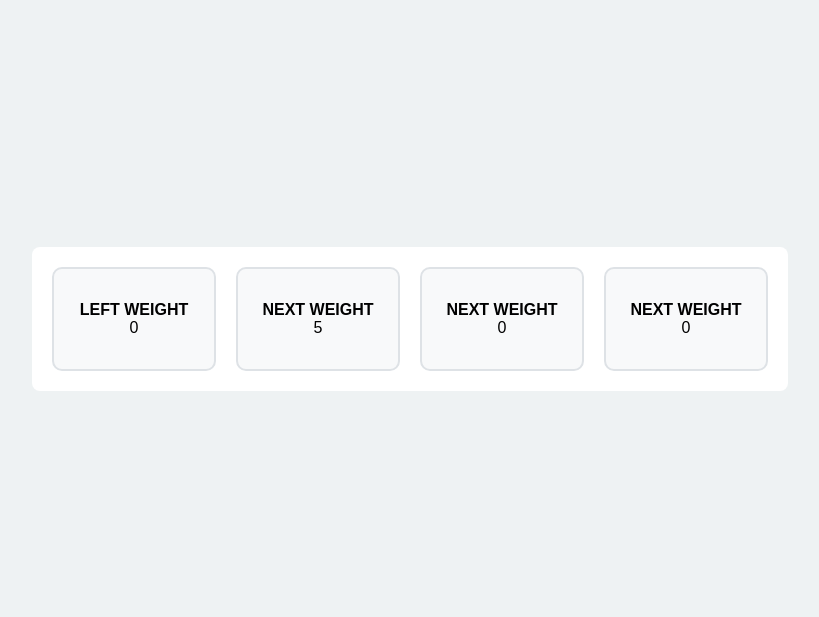
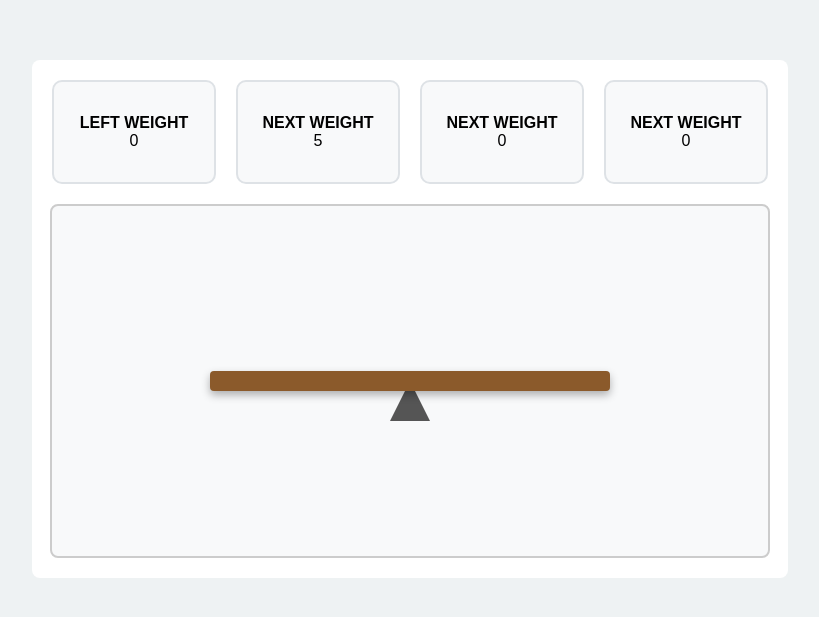
Before and after one commit to ensarterzi54/Ensar-Terzi-SeesawSimulation, a plain HTML site: page index.html in a window 1280 px wide. Shown: the part 101-718 px from the top of the page, without its empty margins (230-1049 px from the left). Drawn offline with Linux system fonts and the light colour scheme.

Commit message:
circle in preview area

```diff
--- a/index.html
+++ b/index.html
@@ -29,6 +29,13 @@
                 <span class="value">0</span>
             </div>
         </div>
+
+        <div class="main-clickable">
+            <div class="clickable">
+                <div class="plank"></div>
+                <div class="pivot"></div>
+            </div>
+        </div>
     </div>
 
     <script src="index.js"></script>
--- a/index.js
+++ b/index.js
@@ -13,6 +13,27 @@ document.addEventListener('DOMContentLoaded', () => {
     document.querySelector(".box3 .value").textContent = data["Right Weight"]
     document.querySelector(".box4 .value").textContent = data["Tilt Angle"]
 
+    const plank = document.querySelector(".plank");
+    const clickable = document.querySelector(".clickable");
+    const resetButton = document.querySelector(".resetButton");
+    let circleCount = 0; // Yuvarlakların konumunu takip etmek için
 
+    let previewCircle = document.createElement("div");
+    previewCircle.className = "preview-circle";
+    plank.appendChild(previewCircle);
 
+    clickable.addEventListener("mousemove", (event) => {
+        console.log("Mouse move");
+        const rect = clickable.getBoundingClientRect();
+        const hoverX = event.clientX - rect.left;
+        previewCircle.style.left = hoverX - 20 + "px";
+        previewCircle.innerHTML = data["Next Weight"];
+        previewCircle.style.opacity = "1";
+    });
+
+    // Mouse clickable'dan çıkınca preview kaybolsun
+    clickable.addEventListener("mouseleave", () => {
+        console.log("mouse leave");
+        previewCircle.style.opacity = "0";
+    });
 })
--- a/styles.css
+++ b/styles.css
@@ -38,3 +38,68 @@ body {
   border: 2px solid #dee2e6;
   font-family: Arial, sans-serif;
 }
+
+.main-clickable {
+  border: 2px solid #ccc;
+  background-color: #f8f9fa;
+  display: flex;
+  flex-direction: column;
+  align-items: center;
+  justify-content: center;
+  width: 100%;
+  border-radius: 8px;
+}
+
+.clickable {
+  width: 400px;
+  height: 350px;
+  cursor: pointer;
+  border-radius: 8px;
+  position: relative;
+}
+
+.plank {
+  position: absolute;
+  left: 50%;
+  top: 50%;
+  width: 400px;
+  height: 20px;
+  background-color: #8b5a2b;
+  transform: translate(-50%, -50%);
+  transform-origin: center;
+  box-shadow: 0 4px 8px rgba(0, 0, 0, 0.3);
+  border-radius: 4px;
+  transition: transform 0.3s ease;
+  z-index: 1;
+}
+
+.pivot {
+  position: absolute;
+  left: 50%;
+  top: calc(50% + 0px);
+  width: 0;
+  height: 0;
+  border-left: 20px solid transparent;
+  border-right: 20px solid transparent;
+  border-bottom: 40px solid #555;
+  transform: translateX(-50%);
+  z-index: 0;
+}
+
+.preview-circle {
+  position: absolute;
+  width: 40px;
+  height: 40px;
+  border-radius: 50%;
+  top: calc(50% - 60px); /* Plank'ın üstünde */
+  background-color: rgba(0, 123, 255, 0.3);
+  pointer-events: none;
+  opacity: 0;
+  transition: opacity 0.2s;
+  display: flex;
+  justify-content: center;
+  align-items: center;
+  font-weight: bold;
+  color: #007bff;
+  font-size: 14px;
+}
```
